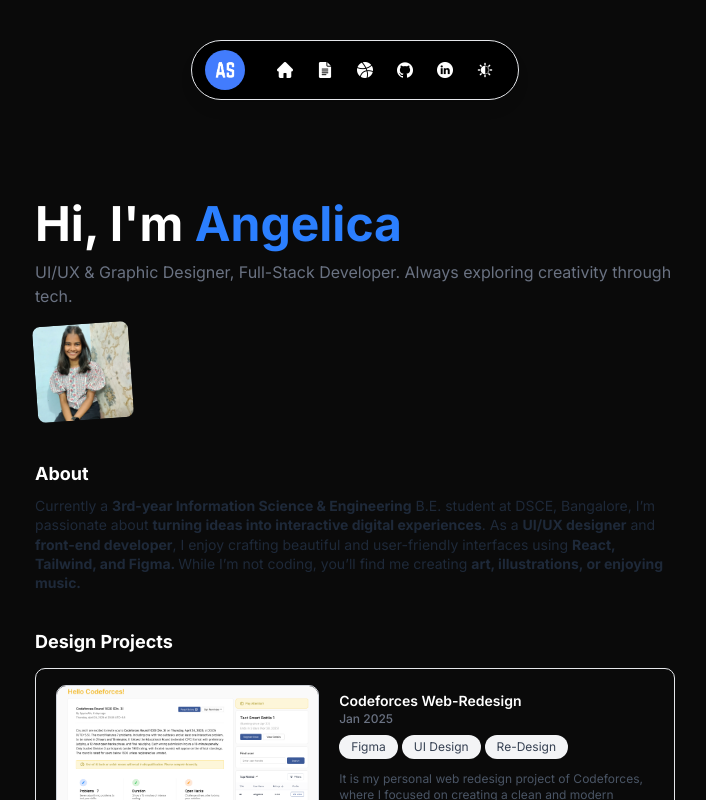
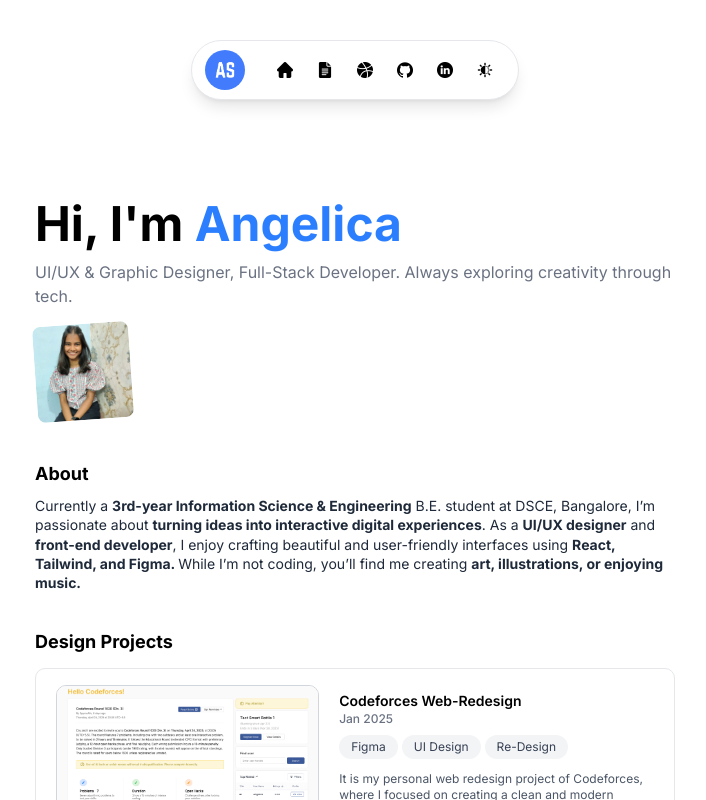
Before and after one commit to angelica-singh-04/Portfolio, a React (Vite) app: page / in a window 1280 px wide. Shown: the top 800 px of the page, without its empty margins (285-991 px from the left). Built offline with nearby package versions, Linux system fonts and the light colour scheme.

Commit message:
toggle fixed

```diff
--- a/src/App.jsx
+++ b/src/App.jsx
@@ -58,7 +58,7 @@ import mode from './assets/mode.png'
 import as from './assets/AS.png'
 
 function App() {
-  const [darkMode, setDarkMode] = useState(true);
+  const [darkMode, setDarkMode] = useState(false);
 
   const toggleMode = () => setDarkMode(!darkMode);
 
@@ -67,7 +67,7 @@ function App() {
   <div className={darkMode ? "bg-[#0a0a0a] flex items-center justify-center text-white min-h-screen font-[Inter]" : "bg-white text-black min-h-screen font-[Inter] flex items-center justify-center"}>
       <div className="w-1/2 flex flex-col items-start text-left">
         <span className="text-5xl font-bold mb-3 mt-50">Hi, I'm <span className='text-blue-500'>Angelica</span></span>
-        <h4 className="text-md text-gray-500 font-regular">UI/UX & Graphic Designer, Full-Stack Developer. Always exploring creativity through tech.</h4>
+        <h4 className="text-md text-gray-500 font-regular ">UI/UX & Graphic Designer, Full-Stack Developer. Always exploring creativity through tech.</h4>
         <div className="mt-4 mb-6">
               <img
                 src={photo}
@@ -460,7 +460,7 @@ function App() {
 
 <nav
         className={`fixed top-10 w-82 h-15 shadow-lg flex flex-row items-center justify-center py-3 rounded-full border border-gray-200 ${
-          darkMode ? "bg-black text-white" : "bg-white text-black"
+          darkMode ? "bg-[#091920] text-white border border-blue-200" : "bg-white text-black border border-blue-200"
         }`}
       >
         <div className="mr-5 text-xl font-bold flex items-center justify-center">
```
